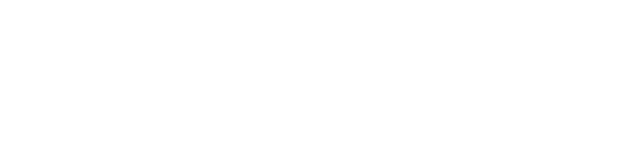
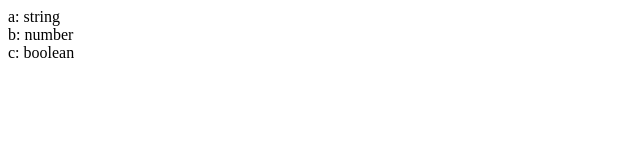
Before and after one commit to ginaavril8/SE251, a plain HTML site: page W1/index.html in a window 1280 px wide. Shown: the whole page, without its empty margins (0-640 px from the left). Drawn offline with Linux system fonts and the light colour scheme.

Commit message:
Update index.html

```diff
--- a/W1/index.html
+++ b/W1/index.html
@@ -12,6 +12,21 @@
             alert("Hello world!");
     </script>
 
+    <script>
+     //string
+    var a = "ABCD";
+    document.write("a: " + typeof(a) + "<br>");
+
+    //number
+    var b = 1234;
+    document.write("b: " + typeof(b) + "<br>");
+
+    //boolean
+    var c = true;
+    document.write("c: " + typeof(c) + "<br>");
+
+</script>
+
 
 
 
```
